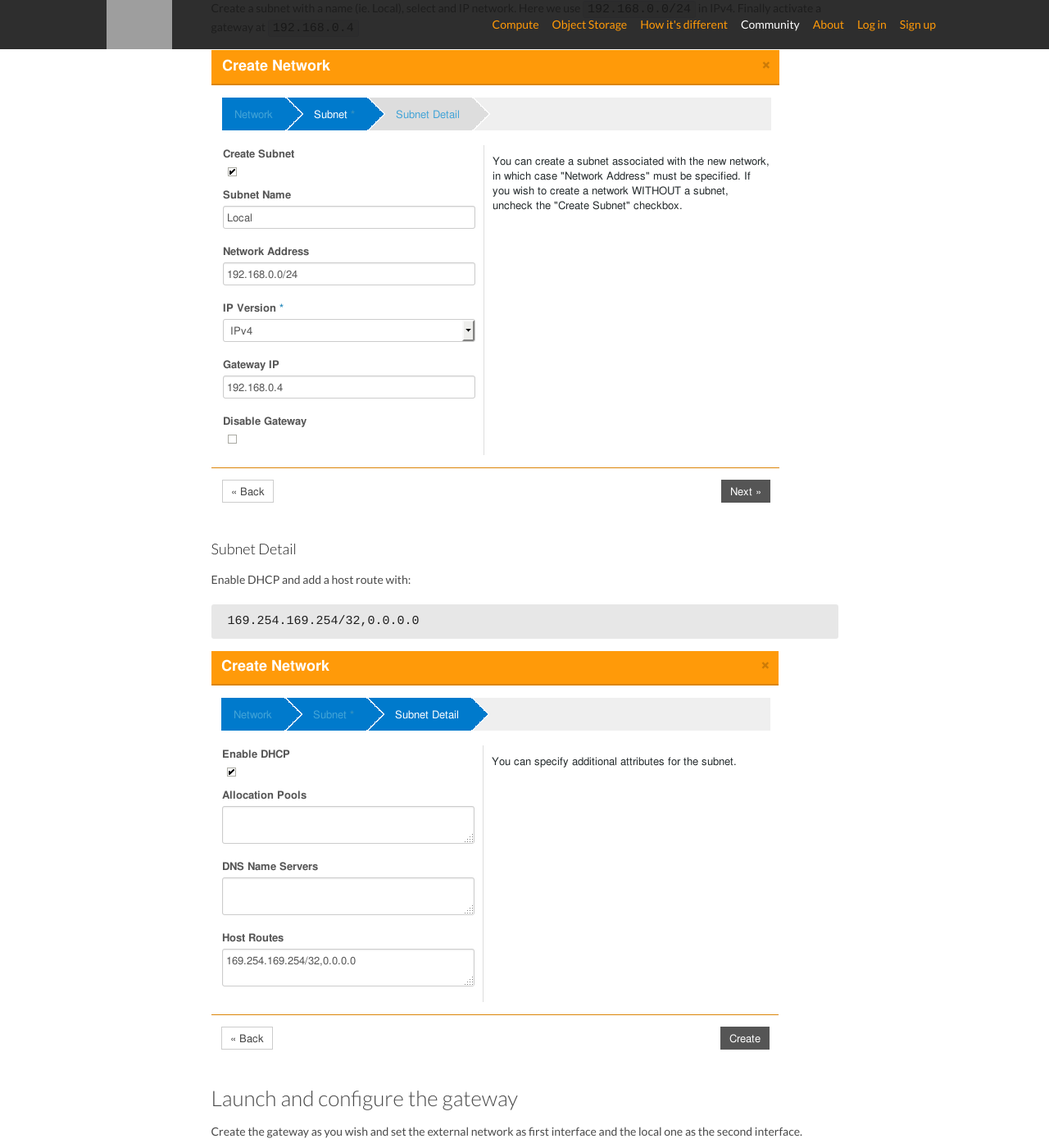
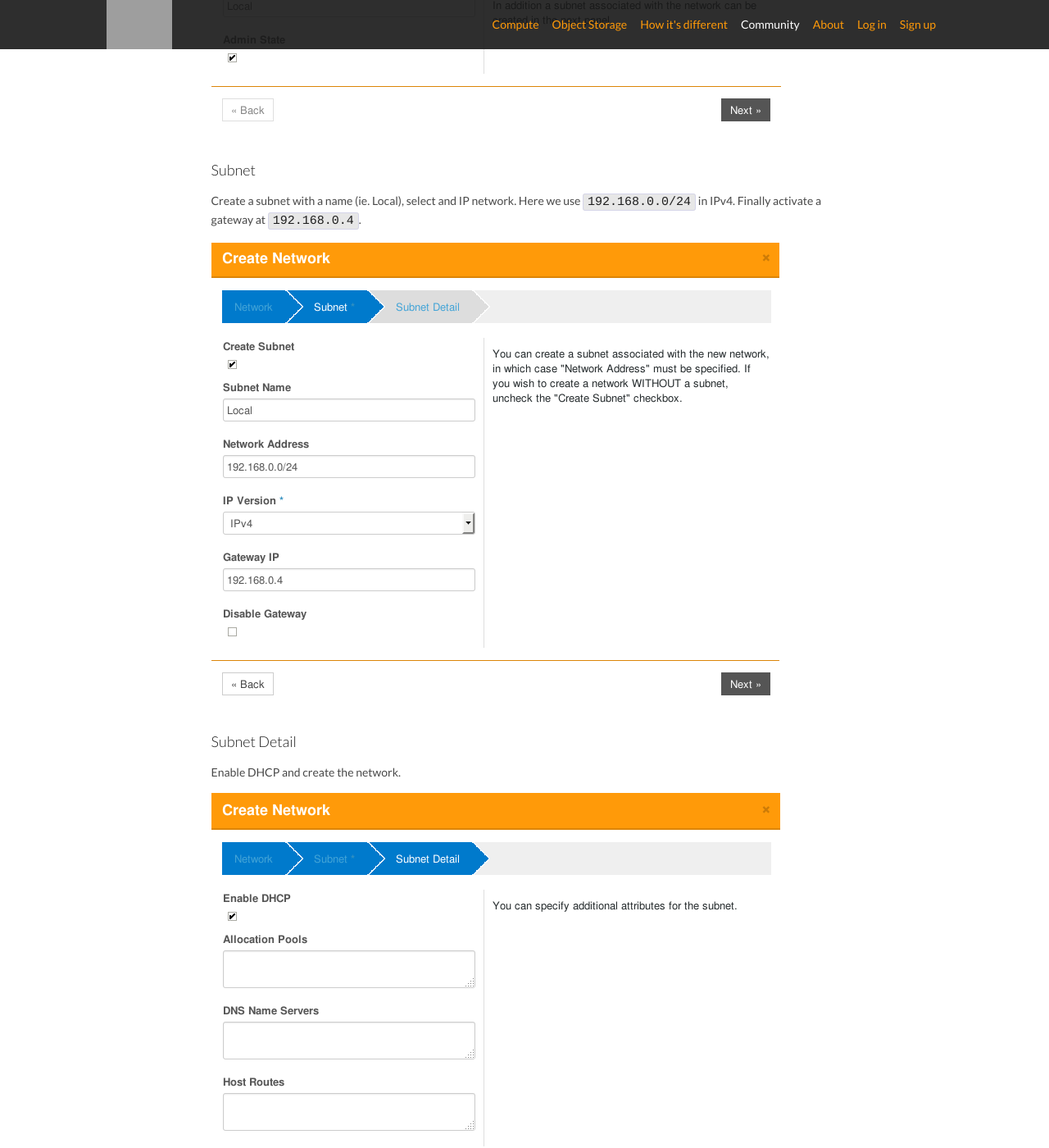
Before and after one commit to ovhlabs/knowledge-base, a Jekyll site: the page built from en/_posts/2014-11-07-private-network-nat.markdown, in a window 1280 px wide and 1400 px high, scrolled down 879 px. Shown: the whole window at 82% size. Built offline with Jekyll 4.4.1, drawn with Linux system fonts in a browser that asks for light colours; Markdown is read by kramdown in place of the engine named in the settings; comment, search, counter and statistics services are not loaded; grey boxes are pictures that could not be loaded.

Commit message:
Update NAT guide

```diff
--- a/en/_posts/2014-11-07-private-network-nat.markdown
+++ b/en/_posts/2014-11-07-private-network-nat.markdown
@@ -25,15 +27,13 @@ Give a name to your network (ie. Local) and set the admin state.
 ### Subnet
 
 Create a subnet with a name (ie. Local), select and IP network. Here we use
-`192.168.0.0/24` in IPv4. Finally activate a gateway at `192.168.0.4`
+`192.168.0.0/24` in IPv4. Finally activate a gateway at `192.168.0.4`.
 
 ![Subnet](/kb/images/2014-11-07-private-network-nat/network-step2.png)
 
 ### Subnet Detail
 
-Enable DHCP and add a host route with:
-
-    169.254.169.254/32,0.0.0.0
+Enable DHCP and create the network.
 
 ![Sub detail](/kb/images/2014-11-07-private-network-nat/network-step3.png)
 
```
Also changed, not shown: other parts of en/_posts/2014-11-07-private-network-nat.markdown (+2 -0 lines), images/2014-11-07-private-network-nat/layout.png (added), images/2014-11-07-private-network-nat/network-step3.png.
